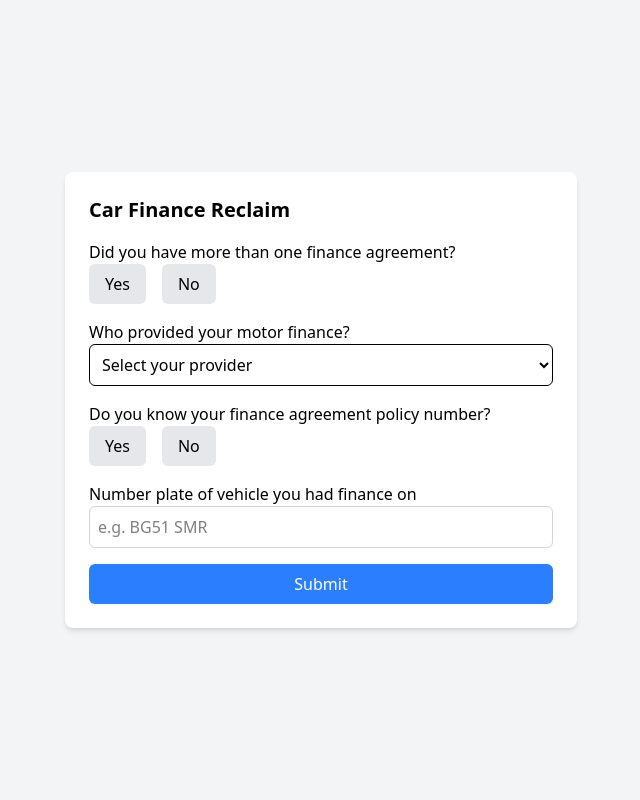
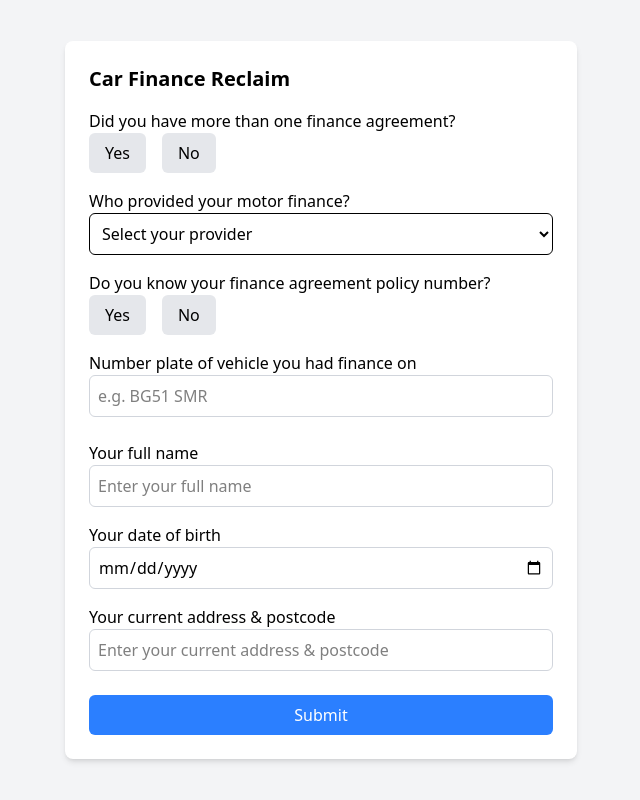
Before and after one commit to SamHillierDev/car-finance-reclaim, a React (Vite) app: page / in a window 1280 px wide. Shown: the whole page, without its empty margins (319-959 px from the left). Built offline with nearby package versions, Linux system fonts and the light colour scheme.

Commit message:
feat: add personal details form

```diff
--- a/src/App.tsx
+++ b/src/App.tsx
@@ -1,11 +1,86 @@
+import { useState } from "react";
 import MotorFinanceForm from "./components/MotorFinanceForm";
+import PersonalDetailsForm from "./components/PersonalDetailsForm";
+import {
+  MotorFinanceFormData,
+  PersonalDetailsFormData,
+} from "./types/FormData";
+import { getLicensePlateError } from "./utils/inputValidations";
 
 function App() {
+  const [motorFinanceData, setMotorFinanceData] =
+    useState<MotorFinanceFormData>({
+      multipleAgreements: "",
+      financeProvider: "",
+      policyNumberKnown: "",
+      policyNumber: "",
+      vehicleNumber: "",
+      dealerOrBroker: "",
+      purchaseDate: "",
+    });
+
+  const [personalDetailsData, setPersonalDetailsData] =
+    useState<PersonalDetailsFormData>({
+      fullName: "",
+      dateOfBirth: "",
+      address: "",
+    });
+
+  const [errors, setErrors] = useState<{ vehicleNumber?: string }>({});
+
+  const handleMotorFinanceChange = (
+    e: React.ChangeEvent<HTMLInputElement | HTMLSelectElement>,
+  ) => {
+    const { name, value } = e.target;
+
+    if (name === "vehicleNumber") {
+      const error = getLicensePlateError(value);
+      setErrors((prev) => ({ ...prev, vehicleNumber: error }));
+    }
+
+    setMotorFinanceData((prev) => ({ ...prev, [name]: value }));
+  };
+
+  const handlePersonalDetailsChange = (
+    e: React.ChangeEvent<HTMLInputElement>,
+  ) => {
+    const { name, value } = e.target;
+    setPersonalDetailsData((prev) => ({ ...prev, [name]: value }));
+  };
+
+  const handleSubmit = (e: React.FormEvent<HTMLFormElement>) => {
+    e.preventDefault();
+
+    if (errors.vehicleNumber) return;
+
+    console.log("Motor Finance Form Data:", motorFinanceData);
+    console.log("Personal Details Form Data:", personalDetailsData);
+  };
+
   return (
     <div className="flex min-h-screen items-center justify-center bg-gray-100 p-4">
       <div className="w-full max-w-lg rounded-lg bg-white p-6 shadow-md">
         <h2 className="mb-4 text-xl font-semibold">Car Finance Reclaim</h2>
-        <MotorFinanceForm />
+
+        <form onSubmit={handleSubmit} className="space-y-6">
+          <MotorFinanceForm
+            formData={motorFinanceData}
+            onChange={handleMotorFinanceChange}
+            errors={errors}
+          />
+          <PersonalDetailsForm
+            formData={personalDetailsData}
+            onChange={handlePersonalDetailsChange}
+          />
+
+          <button
+            type="submit"
+            className="w-full cursor-pointer rounded-md bg-blue-500 py-2 text-white transition hover:bg-blue-600"
+            disabled={!!errors.vehicleNumber}
+          >
+            Submit
+          </button>
+        </form>
       </div>
     </div>
   );
--- a/src/components/MotorFinanceForm.tsx
+++ b/src/components/MotorFinanceForm.tsx
@@ -1,68 +1,29 @@
 import { AnimatePresence } from "framer-motion";
-import { useState } from "react";
-import { FormData } from "../types/FormData";
+import { MotorFinanceFormProps } from "../types/FormData";
 import { motorFinanceProviders } from "../utils/constants";
-import { isValidLicensePlate } from "../utils/inputValidations";
 import SelectInput from "./SelectInput";
 import TextInput from "./TextInput";
 import ToggleButtonGroup from "./ToggleButtonGroup";
 import WarningMessage from "./WarningMessage";
 
-const MotorFinanceForm = () => {
-  const [formData, setFormData] = useState<FormData>({
-    multipleAgreements: "",
-    financeProvider: "",
-    policyNumberKnown: "",
-    policyNumber: "",
-    vehicleNumber: "",
-    dealerOrBroker: "",
-    purchaseDate: "",
-  });
-
-  const [errors, setErrors] = useState<{ vehicleNumber?: string }>({});
-
-  const handleChange = (
-    e: React.ChangeEvent<HTMLInputElement | HTMLSelectElement>,
-  ) => {
-    const { name, value } = e.target;
-
-    if (name === "vehicleNumber") {
-      if (!isValidLicensePlate(value)) {
-        setErrors((prev) => ({
-          ...prev,
-          vehicleNumber: "Invalid license plate format (e.g., AB12 CDE)",
-        }));
-      } else {
-        setErrors((prev) => ({ ...prev, vehicleNumber: undefined }));
-      }
-    }
-
-    setFormData((prev) => ({ ...prev, [name]: value }));
-  };
-
-  const handleSubmit = (e: React.FormEvent<HTMLFormElement>) => {
-    e.preventDefault();
-
-    if (errors.vehicleNumber) {
-      return;
-    }
-
-    console.log("Form Data Submitted:", formData);
-  };
-
+const MotorFinanceForm = ({
+  formData,
+  onChange,
+  errors,
+}: MotorFinanceFormProps) => {
   const selectedProvider = motorFinanceProviders.find(
     (provider) => provider.name === formData.financeProvider,
   );
   const showProviderWarning = selectedProvider?.warning || false;
 
   return (
-    <form onSubmit={handleSubmit} className="space-y-4">
+    <div className="space-y-4">
       <ToggleButtonGroup
         label="Did you have more than one finance agreement?"
         name="multipleAgreements"
         value={formData.multipleAgreements}
         onChange={(_, value) =>
-          setFormData((prev) => ({ ...prev, multipleAgreements: value }))
+          onChange({ target: { name: "multipleAgreements", value } } as any)
         }
       />
 
@@ -85,7 +46,7 @@ const MotorFinanceForm = () => {
         name="financeProvider"
         value={formData.financeProvider}
         options={motorFinanceProviders.map((provider) => provider.name)}
-        onChange={handleChange}
+        onChange={onChange}
       />
 
       <AnimatePresence mode="wait">
@@ -104,7 +65,7 @@ const MotorFinanceForm = () => {
         name="policyNumberKnown"
         value={formData.policyNumberKnown}
         onChange={(_, value) =>
-          setFormData((prev) => ({ ...prev, policyNumberKnown: value }))
+          onChange({ target: { name: "policyNumberKnown", value } } as any)
         }
       />
 
@@ -114,7 +75,7 @@ const MotorFinanceForm = () => {
           name="policyNumber"
           value={formData.policyNumber ?? ""}
           placeholder="e.g. 12-123456"
-          onChange={handleChange}
+          onChange={onChange}
         />
       )}
 
@@ -134,7 +95,7 @@ const MotorFinanceForm = () => {
         name="vehicleNumber"
         value={formData.vehicleNumber}
         placeholder="e.g. BG51 SMR"
-        onChange={handleChange}
+        onChange={onChange}
         error={errors.vehicleNumber}
       />
 
@@ -145,7 +106,7 @@ const MotorFinanceForm = () => {
             name="dealerOrBroker"
             value={formData.dealerOrBroker ?? ""}
             placeholder="Enter dealer or broker name"
-            onChange={handleChange}
+            onChange={onChange}
           />
 
           <TextInput
@@ -153,19 +114,11 @@ const MotorFinanceForm = () => {
             name="purchaseDate"
             type="date"
             value={formData.purchaseDate ?? ""}
-            onChange={handleChange}
+            onChange={onChange}
           />
         </>
       )}
-
-      <button
-        type="submit"
-        className="w-full cursor-pointer rounded-md bg-blue-500 py-2 text-white transition hover:bg-blue-600"
-        disabled={!!errors.vehicleNumber}
-      >
-        Submit
-      </button>
-    </form>
+    </div>
   );
 };
 
--- /dev/null
+++ b/src/components/PersonalDetailsForm.tsx
@@ -0,0 +1,37 @@
+import { PersonalDetailsFormProps } from "../types/FormData";
+import TextInput from "./TextInput";
+
+const PersonalDetailsForm = ({
+  formData,
+  onChange,
+}: PersonalDetailsFormProps) => {
+  return (
+    <div className="space-y-4">
+      <TextInput
+        label="Your full name"
+        name="fullName"
+        value={formData.fullName}
+        placeholder="Enter your full name"
+        onChange={onChange}
+      />
+
+      <TextInput
+        label="Your date of birth"
+        name="dateOfBirth"
+        type="date"
+        value={formData.dateOfBirth}
+        onChange={onChange}
+      />
+
+      <TextInput
+        label="Your current address & postcode"
+        name="address"
+        value={formData.address}
+        placeholder="Enter your current address & postcode"
+        onChange={onChange}
+      />
+    </div>
+  );
+};
+
+export default PersonalDetailsForm;
--- a/src/types/FormData.ts
+++ b/src/types/FormData.ts
@@ -1,4 +1,4 @@
-export interface FormData {
+export interface MotorFinanceFormData {
   multipleAgreements: string;
   financeProvider: string;
   policyNumberKnown: string;
@@ -7,3 +7,22 @@ export interface FormData {
   dealerOrBroker?: string;
   purchaseDate?: string;
 }
+
+export interface PersonalDetailsFormData {
+  fullName: string;
+  dateOfBirth: string;
+  address: string;
+}
+
+export interface MotorFinanceFormProps {
+  formData: MotorFinanceFormData;
+  onChange: (
+    e: React.ChangeEvent<HTMLInputElement | HTMLSelectElement>,
+  ) => void;
+  errors: { vehicleNumber?: string };
+}
+
+export interface PersonalDetailsFormProps {
+  formData: PersonalDetailsFormData;
+  onChange: (e: React.ChangeEvent<HTMLInputElement>) => void;
+}
--- a/src/utils/inputValidations.ts
+++ b/src/utils/inputValidations.ts
@@ -2,3 +2,9 @@ export const isValidLicensePlate = (plate: string): boolean => {
   const regex = /^[A-Z]{2}\d{2}\s?[A-Z]{3}$/;
   return regex.test(plate.toUpperCase());
 };
+
+export const getLicensePlateError = (plate: string): string | undefined => {
+  return isValidLicensePlate(plate)
+    ? undefined
+    : "Invalid license plate format (e.g., AB12 CDE)";
+};
```
